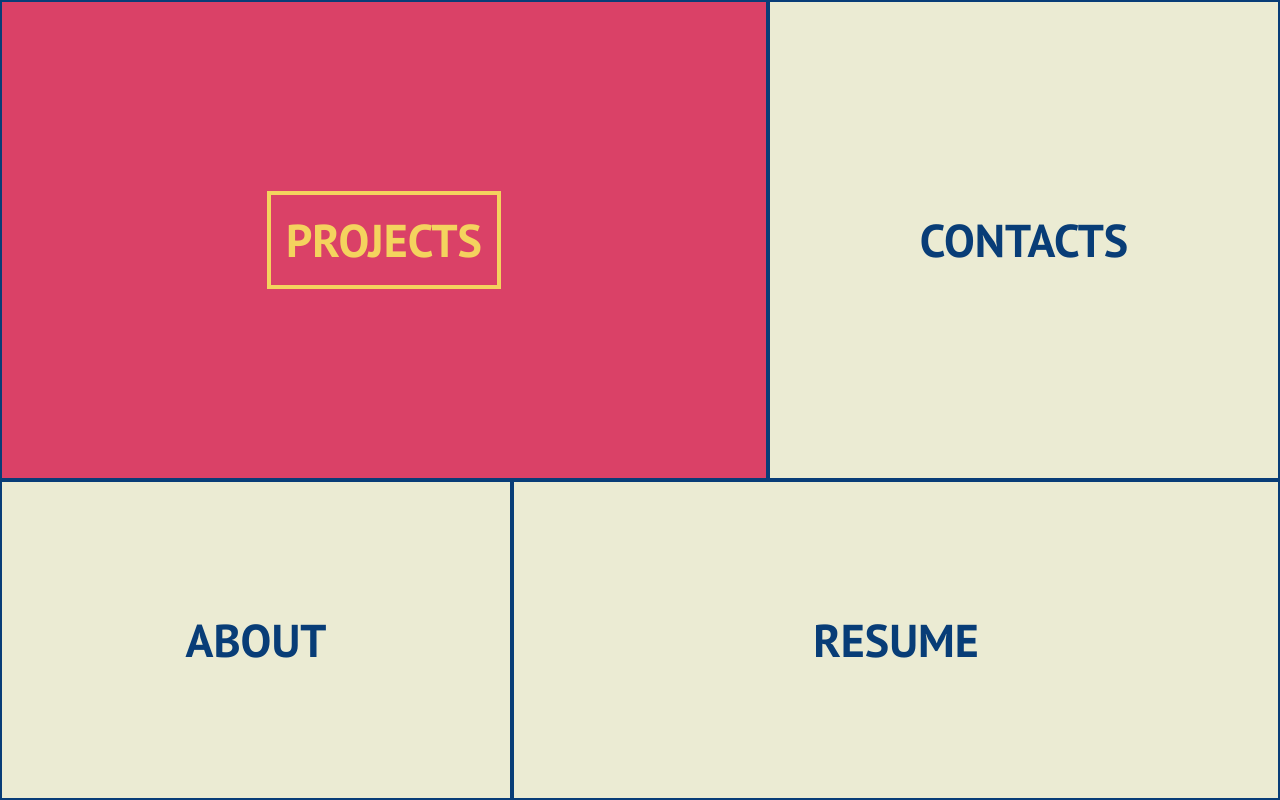
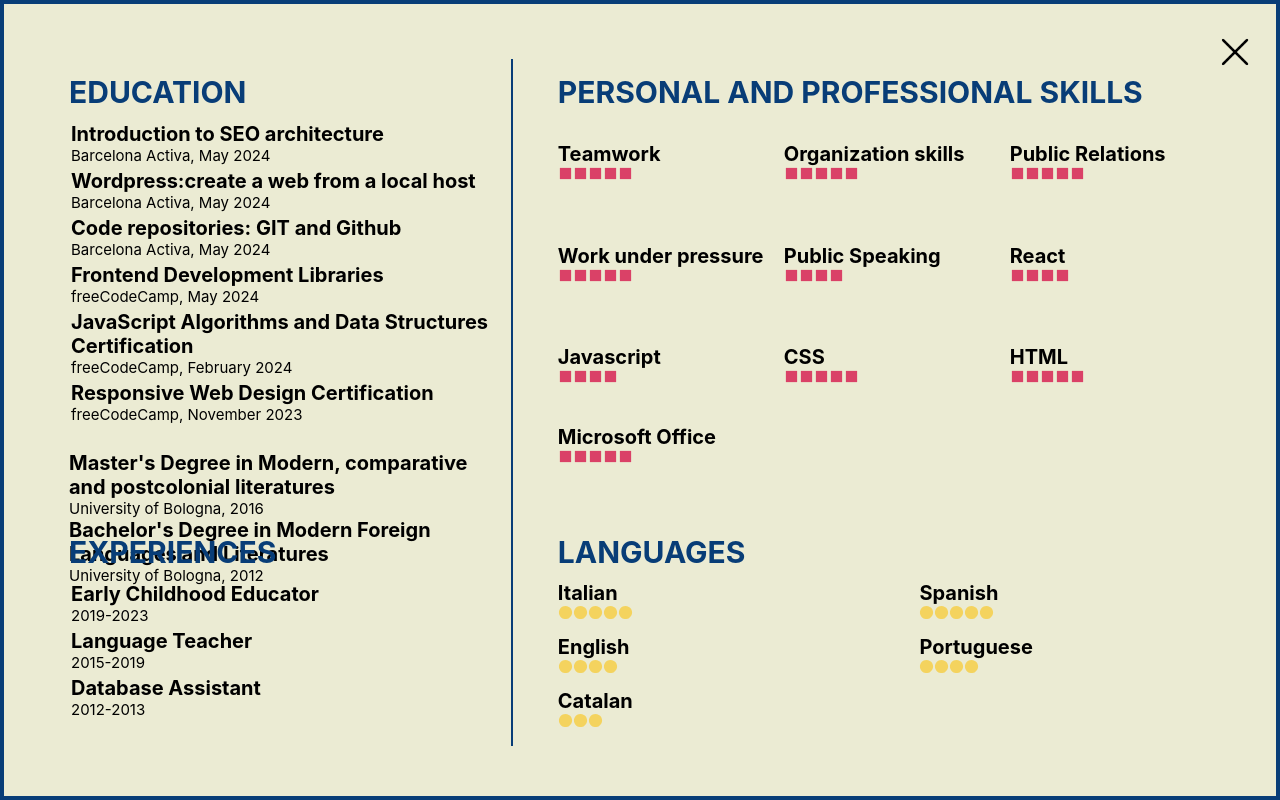
Before and after one commit to sarapensieridev/portfolio, a React (Create React App) app: page /resume in a window 1280 px wide. Built offline with nearby package versions, Linux system fonts and the light colour scheme; a web font is replaced by a local one.

Commit message:
resume page

```diff
--- a/package.json
+++ b/package.json
@@ -11,6 +11,7 @@
     "react": "^18.3.1",
     "react-bootstrap": "^2.10.2",
     "react-dom": "^18.3.1",
+    "react-icons": "^5.2.1",
     "react-scripts": "5.0.1",
     "react-toastify": "^10.0.5",
     "react-transition-group": "^4.4.5",
--- a/src/App.css
+++ b/src/App.css
@@ -9,6 +9,9 @@ html, body {
   width: 100%;
   height: 100%;
 }
+
+
+/*APP PAGE*/
 
 .app-main {
 	position: absolute;
@@ -199,6 +202,11 @@ body:has(#projects-main:hover) #about {
 	padding: 15px;
 	border: 4px solid #f4d35e;
 }
+
+
+
+
+/*CONTACTS PAGE*/
 
 .contacts-page {
 	width: 100%;
@@ -414,3 +422,125 @@ form {
 	height: 60px;
 	margin-left: 15px;
 }
+
+
+
+
+
+/*RESUME PAGE*/
+
+
+.resume-page {
+	width: 100%;
+	height: 100%;
+	z-index: 9999;
+	background-color: #ebebd3;
+	position: absolute;
+	border: solid 4px #083d77;
+	display: grid;
+	grid-template-rows: 65% 35%;
+}
+
+.education-and-skills {
+	display: grid;
+	grid-template-columns: 40% 60%;
+	margin-top: 55px;
+}
+
+.languages-and-experience {
+	display: grid;
+	grid-template-columns: 40% 60%;
+}
+
+
+.languages-div {
+	padding: 15px;
+	margin-left: 30px;
+}
+
+.languages-grid {
+	display: grid;
+	grid-template-columns: 50% 50%;
+	grid-template-rows: 30% 30%;
+	grid-gap: 10px;
+	margin-top: 10px;
+	justify-content: flex-start;
+	align-items: center;
+}
+
+.lang {
+	display: flex;
+	flex-direction: column;
+}
+
+.skills-grid {
+	display: grid;
+	grid-template-columns: 30% 30% 30%;
+	grid-template-rows: 40% 40% 40%;
+	grid-gap: 15px;
+	margin-top: 10px;
+	justify-content: flex-start;
+	align-items: center;
+}
+
+.skills {
+	padding: 15px;
+	margin-left: 30px;
+}
+
+.skill {
+
+}
+
+.experience-div {
+	padding: 15px;
+	margin-left: 50px;
+	border-right: solid 2px #083d77;
+	margin-bottom: 50px;
+
+}
+
+.education-div {
+	padding: 15px;
+	margin-left: 50px;
+	border-right: solid 2px #083d77;
+}
+
+.courses {
+
+}
+
+.course {
+	padding: 2px;
+}
+
+.argument-div {
+	margin-bottom: 25px;
+}
+
+.resume-h1 {
+	margin-bottom: 10px;
+	font-size: 30px;
+	text-transform: uppercase;
+	color: #083d77;
+}
+
+.resume-h3 {
+	font-size: 20px;
+}
+
+.resume-p {
+	font-size: 15px;
+}
+
+.argument {
+	padding: 2px;
+}
+
+.symbol {
+	color: #da4167;
+}
+
+.symbol-lang {
+	color: #f4d35e;
+}
--- a/src/components/ResumePage.jsx
+++ b/src/components/ResumePage.jsx
@@ -1,8 +1,232 @@
 import React from 'react';
+import close from "./close.png"
+import { useNavigate } from "react-router-dom";
+import { VscCircleLargeFilled } from "react-icons/vsc";
+import { ImStop2 } from "react-icons/im";
+
+
 
 const ResumePage = () => {
+
+const navigate = useNavigate();
+const closeWindow = () => {
+	navigate(-1);
+}
+
+
 	return (
-		<div>Hello World!</div>
+		<div className="resume-page">
+			<button onClick={closeWindow} className="close-button"><img src={close} className="close" alt="close-tag"></img></button>
+			<div className="education-and-skills">
+			<div className="education-div">
+				<h1 className="resume-h1">Education</h1>
+				<div className="courses">
+				<div className="argument-div">
+					<div className="course">
+					<h3 className="resume-h3">Introduction to SEO architecture</h3>
+					<p className="resume-p">Barcelona Activa, May 2024</p>
+					</div>
+					<div className="course">
+					<h3 className="resume-h3">Wordpress:create a web from a local host</h3>
+					<p className="resume-p">Barcelona Activa, May 2024</p>
+					</div>
+					<div className="course">
+					<h3 className="resume-h3">Code repositories: GIT and Github</h3>
+					<p className="resume-p">Barcelona Activa, May 2024</p>
+					</div>
+					<div className="course">
+					<h3 className="resume-h3">Frontend Development Libraries</h3>
+					<p className="resume-p">freeCodeCamp, May 2024</p>
+					</div>
+					<div className="course">
+					<h3 className="resume-h3">JavaScript Algorithms and Data Structures Certification</h3>
+					<p className="resume-p">freeCodeCamp, February 2024</p>
+					</div>
+					<div className="course">
+					<h3 className="resume-h3">Responsive Web Design Certification</h3>
+					<p className="resume-p">freeCodeCamp, November 2023</p>
+					</div>
+				</div>
+				</div>
+				<div className="argument-div-2">
+					<h3 className="resume-h3">Master's Degree in Modern, comparative and postcolonial literatures</h3>
+					<p className="resume-p">University of Bologna, 2016</p>
+					<h3 className="resume-h3">Bachelor's Degree in Modern Foreign Languages and Literatures</h3>
+					<p className="resume-p">University of Bologna, 2012</p>
+				</div>
+			</div>
+			<div className="skills">
+				<h1 className="resume-h1">Personal and professional skills</h1>
+				<div className="skills-grid">
+				<div className="skill">
+				<h3 className="resume-h3">Teamwork</h3>
+					<p className="resume-p">
+					<ImStop2 className="symbol"/>
+					<ImStop2 className="symbol" />
+					<ImStop2 className="symbol" />
+					<ImStop2 className="symbol" />
+					<ImStop2 className="symbol" />
+				</p>
+				</div>
+				<div className="skill">
+				<h3 className="resume-h3">Organization skills</h3>
+				<p className="resume-p">
+					<ImStop2 className="symbol" />
+					<ImStop2 className="symbol" />
+					<ImStop2 className="symbol" />
+					<ImStop2 className="symbol" />
+					<ImStop2 className="symbol" />
+				</p>
+				</div>
+				<div className="skill">
+				<h3 className="resume-h3">Public Relations</h3>
+				<p className="resume-p">
+					<ImStop2 className="symbol" />
+					<ImStop2 className="symbol" />
+					<ImStop2 className="symbol" />
+					<ImStop2 className="symbol" />
+					<ImStop2 className="symbol" />
+				</p>
+				</div>
+				<div className="skill">
+				<h3 className="resume-h3">Work under pressure</h3>
+				<p className="resume-p">
+					<ImStop2 className="symbol" />
+					<ImStop2 className="symbol" />
+					<ImStop2 className="symbol" />
+					<ImStop2 className="symbol" />
+					<ImStop2  className="symbol"/>
+				</p>
+				</div>
+				<div className="skill">
+				<h3 className="resume-h3">Public Speaking</h3>
+				<p className="resume-p">
+					<ImStop2 className="symbol" />
+					<ImStop2 className="symbol" />
+					<ImStop2 className="symbol" />
+					<ImStop2 className="symbol" />
+				</p>
+				</div>
+				<div className="skill">
+				<h3 className="resume-h3">React</h3>
+				<p className="resume-p">
+					<ImStop2 className="symbol" />
+					<ImStop2 className="symbol" />
+					<ImStop2 className="symbol" />
+					<ImStop2 className="symbol" />
+				</p>
+				</div>
+				<div className="skill">
+				<h3 className="resume-h3">Javascript</h3>
+				<p className="resume-p">
+					<ImStop2 className="symbol" />
+					<ImStop2 className="symbol" />
+					<ImStop2 className="symbol" />
+					<ImStop2 className="symbol" />
+				</p>
+				</div>
+				<div className="skill">
+				<h3 className="resume-h3">CSS</h3>
+				<p className="resume-p">
+					<ImStop2 className="symbol" />
+					<ImStop2 className="symbol" />
+					<ImStop2 className="symbol" />
+					<ImStop2 className="symbol" />
+					<ImStop2 className="symbol" />
+				</p>
+				</div>
+				<div className="skill">
+				<h3 className="resume-h3">HTML</h3>
+				<p className="resume-p">
+					<ImStop2 className="symbol" />
+					<ImStop2 className="symbol" />
+					<ImStop2 className="symbol" />
+					<ImStop2 className="symbol" />
+					<ImStop2 className="symbol" />
+				</p>
+				</div>
+				<div className="skill">
+				<h3 className="resume-h3">Microsoft Office</h3>
+				<p className="resume-p">
+					<ImStop2 className="symbol" />
+					<ImStop2 className="symbol" />
+					<ImStop2 className="symbol" />
+					<ImStop2 className="symbol" />
+					<ImStop2 className="symbol" />
+				</p>
+				</div>
+				</div>
+			</div>
+			</div>
+			<div className="languages-and-experience">
+				<div className="experience-div">
+				<h1 className="resume-h1">Experiences</h1>
+				<div className="argument">
+					<h3 className="resume-h3">Early Childhood Educator</h3>
+					<p className="resume-p">2019-2023</p>
+				</div>
+				<div className="argument">
+					<h3 className="resume-h3">Language Teacher</h3>
+					<p className="resume-p">2015-2019</p>
+				</div>
+				<div className="argument">
+					<h3 className="resume-h3">Database Assistant</h3>
+					<p className="resume-p">2012-2013</p>
+				</div>
+			</div>
+			<div className="languages-div">
+				<h1 className="resume-h1">Languages</h1>
+				<div className="languages-grid">
+				<div className="lang">
+				<h3 className="resume-h3">Italian</h3>
+				<p className="resume-p">
+					<VscCircleLargeFilled className="symbol-lang" />
+					<VscCircleLargeFilled className="symbol-lang"/>
+					<VscCircleLargeFilled className="symbol-lang"/>
+					<VscCircleLargeFilled className="symbol-lang"/>
+					<VscCircleLargeFilled className="symbol-lang"/>
+				</p>
+				</div>
+				<div className="lang">
+				<h3 className="resume-h3">Spanish</h3>
+				<p className="resume-p">
+					<VscCircleLargeFilled className="symbol-lang"/>
+					<VscCircleLargeFilled className="symbol-lang"/>
+					<VscCircleLargeFilled className="symbol-lang"/>
+					<VscCircleLargeFilled className="symbol-lang"/>
+					<VscCircleLargeFilled className="symbol-lang"/>
+				</p>
+				</div>
+				<div className="lang">
+				<h3 className="resume-h3">English</h3>
+				<p className="resume-p">
+					<VscCircleLargeFilled className="symbol-lang"/>
+					<VscCircleLargeFilled className="symbol-lang"/>
+					<VscCircleLargeFilled className="symbol-lang"/>
+					<VscCircleLargeFilled className="symbol-lang"/>
+				</p>
+				</div>
+				<div className="lang">
+				<h3 className="resume-h3">Portuguese</h3>
+				<p className="resume-p">
+					<VscCircleLargeFilled className="symbol-lang"/>
+					<VscCircleLargeFilled className="symbol-lang"/>
+					<VscCircleLargeFilled className="symbol-lang"/>
+					<VscCircleLargeFilled className="symbol-lang"/>
+				</p>
+				</div>
+				<div className="lang">
+				<h3 className="resume-h3">Catalan</h3>
+				<p className="resume-p">
+					<VscCircleLargeFilled className="symbol-lang"/>
+					<VscCircleLargeFilled className="symbol-lang"/>
+					<VscCircleLargeFilled className="symbol-lang"/>
+				</p>
+				</div>
+			</div>
+			</div>
+			</div>
+		</div>
 	)
 }
 
```
Also changed, not shown: 1 other file (tests, documents, lock files or other folders).
